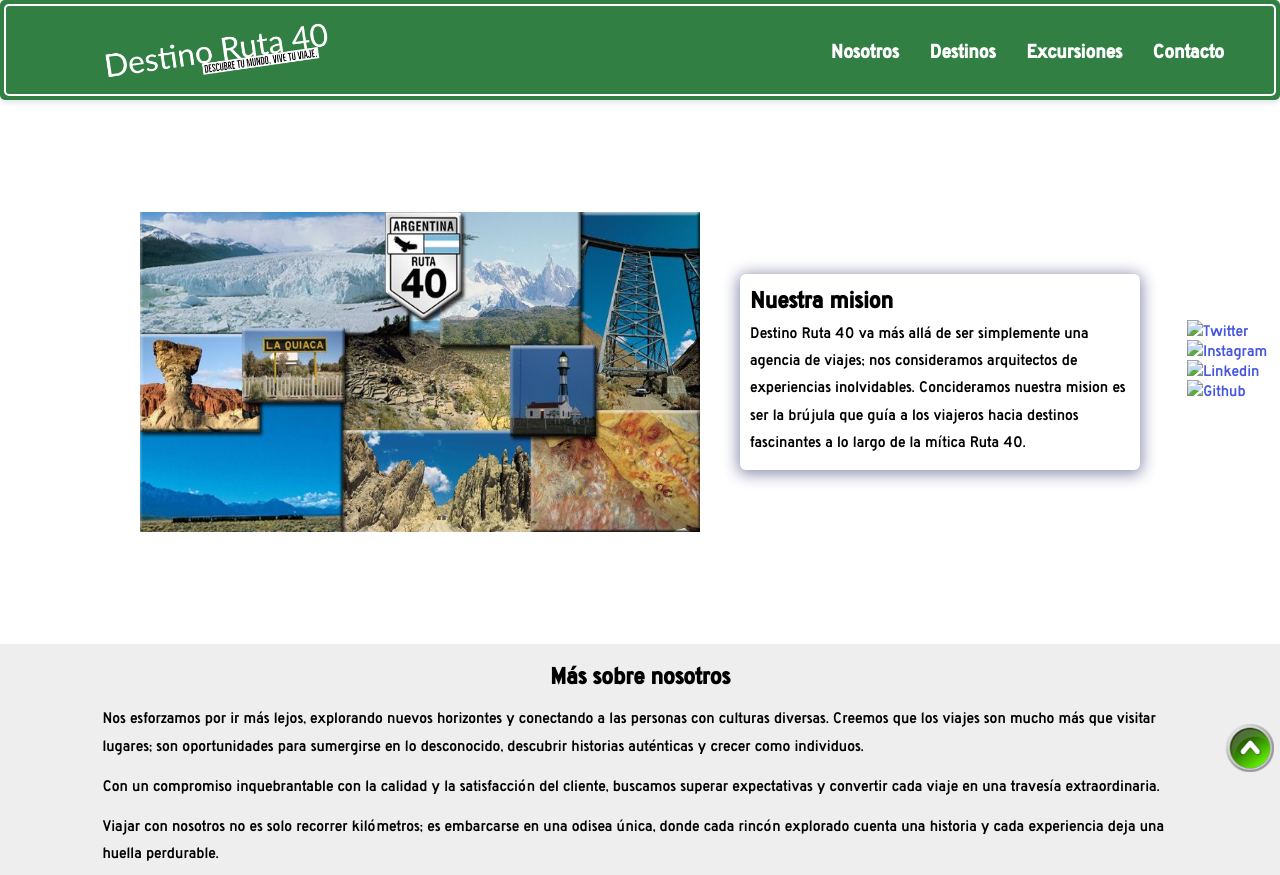
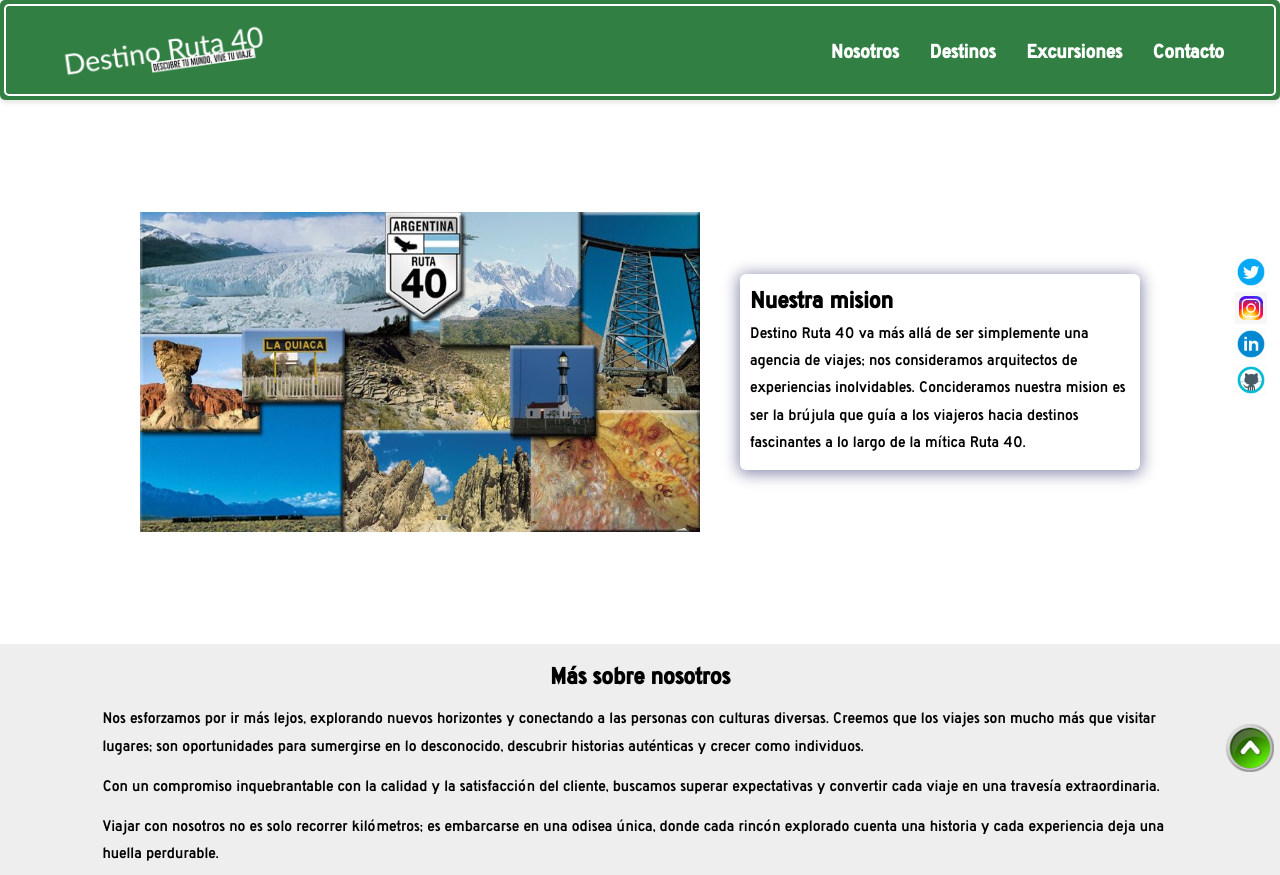
Before and after one commit to ariel-pastor/Tp_integrador_codo_a_codo_Ariel_Pastor, a plain HTML site: page index.html in a window 1280 px wide. Shown: the top 875 px of the page. Drawn offline with nearby package versions, Linux system fonts and the light colour scheme.

Commit message:
actualizacion

```diff
--- a/css/styles.css
+++ b/css/styles.css
@@ -10,7 +10,7 @@
     --bold-font: 700;
     --bolder-font: 900;
     --bg-color: #eeeeee;
-    --primary-color: #4756df;
+    --primary-color: #317f43;
     --secondary-color: #ff7235;
     --primary-shadow: #8b8eaf;
     --secondary-shadow: #a17a69;
@@ -59,14 +59,16 @@ section {
 
 /* Barra de Navegación */
 
-.flex-conteiner-nav .logo {
+.flex-conteiner-nav .logo,
+.flex-conteiner-nav .logo img {
     display: flex;
     align-items: center;
 }
 
 .flex-conteiner-nav img {
+    margin-left: -35px;
     width: 100%; /* Ajusta el tamaño de la imagen para que ocupe el 100% del contenedor */
-    max-width: 320px; /* Ajusta el tamaño máximo del logo según tus necesidades */
+    max-width: 320px; /* Ajusta el tamaño máximo del logo según la necesidad*/
 }
 
 .flex-conteiner-nav h1 {
@@ -104,9 +106,9 @@ nav a {
     transition: var(--transition);
 }
 
-nav a:hover {
-    color: #fff; /* Texto blanco */
-    border-bottom: 2px solid #fff; /* Borde blanco en el hover */
+nav a:not(.logo):hover {
+    color: #fff;
+    border-bottom: 2px solid #fff;
 }
 
 nav ul {
--- a/index.html
+++ b/index.html
@@ -161,13 +161,13 @@
   <!-- Sección de redes sociales - Fijado a la derecha -->
 
   <div class="sociales">
-    <a href="#" target="_blank"><img src="assets/icons/icons8-twitter-circled.gif" alt="Twitter" loading="lazy"
+    <a href="#" target=""><img src="img/sociales/icons8-twitter-circled.gif" alt="Twitter" loading="lazy"
         class="socicon" /></a>
-    <a href="#" target="_blank"><img src="assets/icons/icons8-instagram.gif" alt="Instagram" loading="lazy"
+    <a href="#" target=""><img src="img/sociales/icons8-instagram.gif" alt="Instagram" loading="lazy"
         class="socicon" /></a>
-    <a href="#" target="_blank"><img src="assets/icons/icons8-linkedin-circled.gif" alt="Linkedin" loading="lazy"
+    <a href="#" target=""><img src="img/sociales/icons8-linkedin-circled.gif" alt="Linkedin" loading="lazy"
         class="socicon" /></a>
-    <a href="#" target="_blank"><img src="assets/icons/icons8-github.gif" alt="Github" class="socicon" /></a>
+    <a href="https://github.com/ariel-pastor/Tp_integrador_codo_a_codo_Ariel_Pastor.git" target="_blank"><img src="img/sociales/icons8-github.gif" alt="Github" class="socicon" /></a>
 
     <!-- Vuelve al comienzo  -->
 
```
Also changed, not shown: img/sociales/icons8-github.gif (added), img/sociales/icons8-instagram.gif (added), img/sociales/icons8-linkedin-circled.gif (added), img/sociales/icons8-twitter-circled.gif (added).
